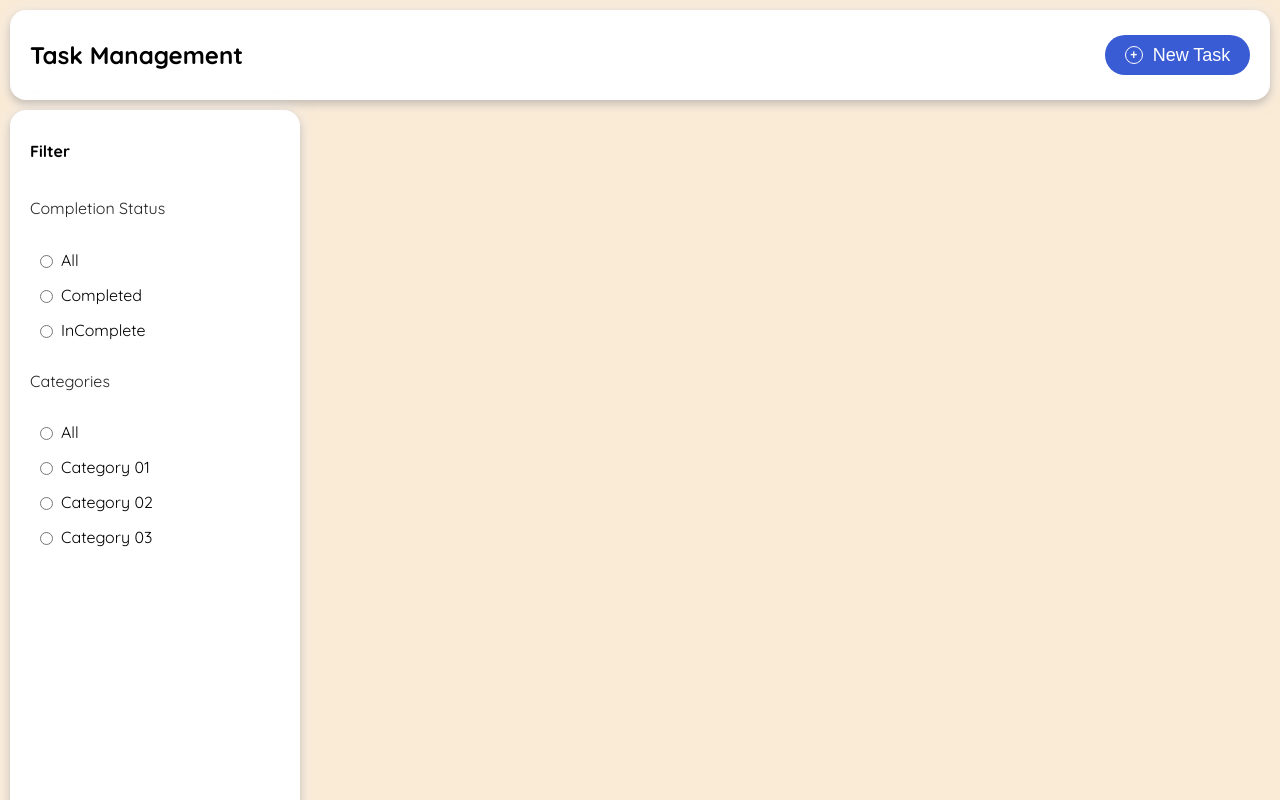
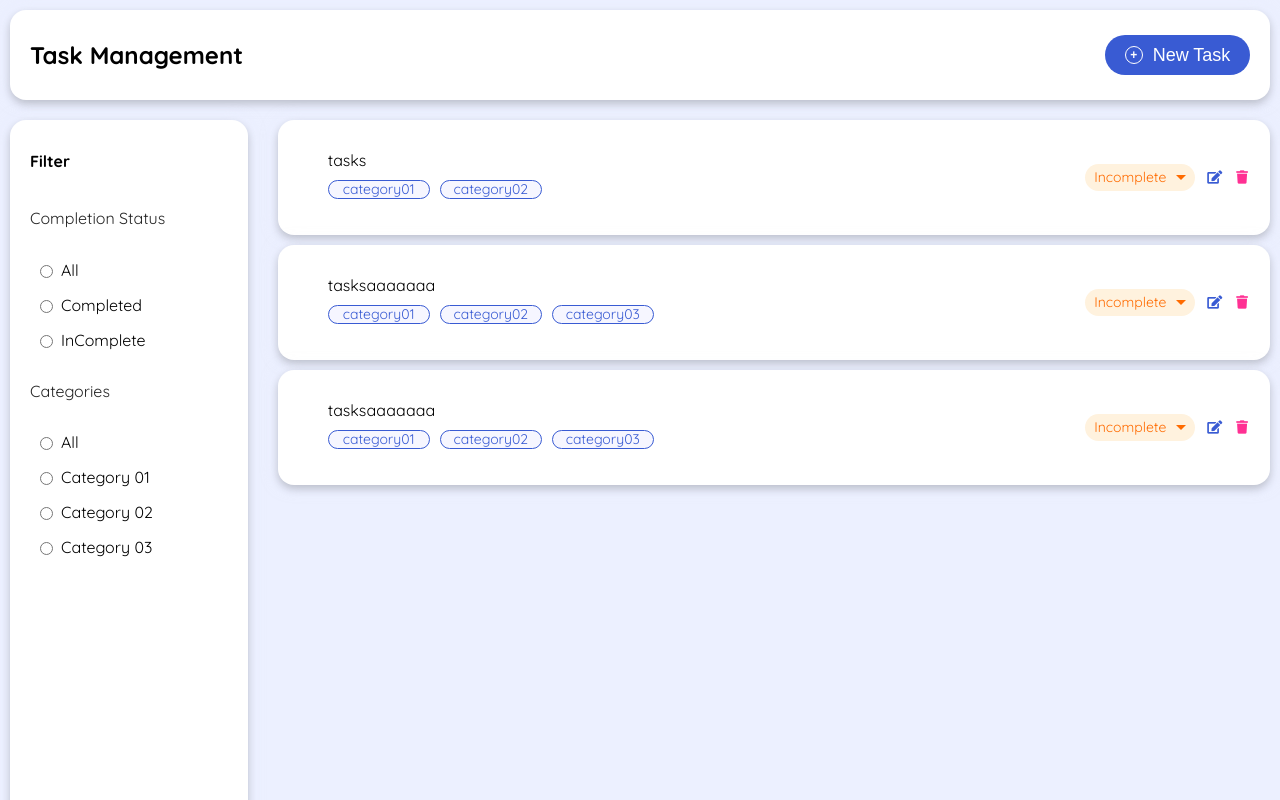
Before and after one commit to AnasHawi841/Task-Management, a React (Create React App) app: page / in a window 1280 px wide. Shown: the top 800 px of the page. Built offline with nearby package versions, Linux system fonts and the light colour scheme.

Commit message:
Style listItem  layout

```diff
--- a/public/index.html
+++ b/public/index.html
@@ -15,6 +15,10 @@
       href="https://fonts.googleapis.com/css2?family=Quicksand:wght@300;400;500;700&display=swap"
       rel="stylesheet"
     />
+    <link
+      rel="stylesheet"
+      href="https://cdnjs.cloudflare.com/ajax/libs/font-awesome/5.15.3/css/all.min.css"
+    />
 
     <title>React App</title>
   </head>
--- a/src/App.css
+++ b/src/App.css
@@ -1,5 +1,4 @@
 body {
-  background-color: antiquewhite;
-
+  background-color: #ecf0ff;
   font-family: "Quicksand", sans-serif;
 }
--- a/src/components/Layout/Layout.css
+++ b/src/components/Layout/Layout.css
@@ -1,16 +1,3 @@
-.layout {
-  display: flex;
-  flex-direction: column;
-  gap: 40px;
+.children {
+  width: 100vw;
 }
-
-.main-content {
-  margin-left: 250px;
-  width: calc(100% - 250px);
-  display: flex;
-  flex-direction: column;
-}
-
-.page-content {
-  padding: 20px;
-}
--- a/src/components/Layout/Layout.jsx
+++ b/src/components/Layout/Layout.jsx
@@ -9,8 +9,14 @@ const Layout = ({ children }) => {
       <div>
         <Navbar />
       </div>
-      <div>
+      <div
+        style={{
+          display: "flex",
+          gap: "10px",
+        }}
+      >
         <Sidebar />
+        <div className="children">{children}</div>
       </div>
     </div>
   );
--- a/src/components/Navbar/Navbar.css
+++ b/src/components/Navbar/Navbar.css
@@ -17,7 +17,7 @@
   color: black;
 }
 
-button {
+.navbarButton {
   color: white;
   padding: 8px 16px;
   min-width: 145px;
@@ -34,7 +34,7 @@ button {
   font-size: 18px;
   line-height: 22px;
 }
-button span {
+.navbarButton span {
   display: flex;
   justify-content: center;
   align-items: center;
--- a/src/components/Navbar/Navbar.jsx
+++ b/src/components/Navbar/Navbar.jsx
@@ -5,7 +5,7 @@ const Navbar = () => {
   return (
     <nav className="navbar">
       <div className="navbar-brand">Task Management</div>
-      <button>
+      <button className="navbarButton">
         <span>+</span> New Task
       </button>
     </nav>
--- a/src/components/Sidebar/Sidebar.jsx
+++ b/src/components/Sidebar/Sidebar.jsx
@@ -7,9 +7,9 @@ const Sidebar = () => {
       <div className="sidebar_title">Filter</div>
       <div className="sidebar_section">
         <h4 className="sidebar_titleSection">Completion Status</h4>
-        {["All", "Completed", "InComplete"].map((status) => {
+        {["All", "Completed", "InComplete"].map((status, index) => {
           return (
-            <div className="completion_filter">
+            <div className="completion_filter" key={index}>
               <input type="radio" name="choice" value={status} />
               <span>{status}</span>
             </div>
@@ -19,9 +19,9 @@ const Sidebar = () => {
       <div className="sidebar_section">
         <h4 className="sidebar_titleSection">Categories</h4>
         {["All", "Category 01", "Category 02", "Category 03"].map(
-          (category) => {
+          (category, index) => {
             return (
-              <div className="completion_filter">
+              <div key={index} className="completion_filter">
                 <input type="radio" name="choice" value={category} />
                 <span>{category}</span>
               </div>
--- /dev/null
+++ b/src/components/Task/Task.css
@@ -0,0 +1,143 @@
+.mainTask {
+  display: flex;
+  justify-content: space-between;
+  margin: 10px;
+  background-color: white;
+  padding: 10px 20px;
+  border-radius: 16px;
+  height: 95px;
+  box-shadow: 0 4px 8px rgba(0, 0, 0, 0.2), 0 0 16px rgba(233, 237, 252, 0.5);
+}
+
+.task-info {
+  display: flex;
+  flex-direction: column;
+  margin: 10px;
+  padding: 10px 20px;
+  gap: 10px;
+}
+
+.categoryTask {
+  display: flex;
+  flex-direction: row;
+  font-weight: 400;
+  line-height: 17px;
+  font-size: 14px;
+  gap: 10px;
+  justify-content: center;
+  align-items: center;
+}
+
+.taskItems {
+  background-color: #f6f6ff;
+  color: #395bd3;
+  border-radius: 50px;
+  border: 1px solid;
+  width: 100px;
+  display: flex;
+  justify-content: center;
+  align-items: center;
+}
+
+.task-actions {
+  display: flex;
+  gap: 10px;
+  justify-content: center;
+  align-items: center;
+}
+.task-actions button {
+  background: none;
+  border: none;
+  outline: none;
+  cursor: pointer;
+  display: flex;
+  align-items: center;
+  justify-content: center;
+  padding: 2px;
+}
+.custom-dropdown {
+  position: relative;
+  display: inline-block;
+}
+
+.dropdown-selected {
+  padding: 5px;
+  border-radius: 16px;
+  font-size: 14px;
+  font-weight: 400;
+  line-height: 17px;
+  display: flex;
+  justify-content: center;
+  width: 100px;
+  align-items: center;
+  cursor: pointer;
+}
+
+.status-indicator {
+  border-radius: 50%;
+  width: 10px;
+  height: 10px;
+  display: inline-block;
+  margin-left: 5px;
+}
+
+.dropdown-options {
+  position: absolute;
+  background-color: white;
+  border: 1px solid #ccc;
+  top: 30px;
+  margin: 10px;
+  width: 120px;
+  left: 0;
+  padding: 5px;
+  z-index: 10;
+  cursor: pointer;
+}
+.dropdown-option span {
+  margin-right: 10px;
+}
+.dropdown-arrow {
+  width: 0;
+  height: 0;
+  border-left: 5px solid transparent;
+  border-right: 5px solid transparent;
+  border-top: 5px solid #000;
+  margin-left: 10px;
+}
+
+.fa-edit {
+  color: #395bd3;
+}
+.fa-trash {
+  color: #ff3093;
+}
+.tooltip {
+  position: absolute;
+  display: inline-block;
+  top: 30px;
+  left: 20%;
+  transform: translateX(-50%);
+  overflow: auto;
+  background-color: #0c1049;
+  border-radius: 4px;
+  color: #fff;
+  padding: 5px 10px;
+  font-size: 14px;
+  white-space: nowrap;
+  box-shadow: 0px 4px 6px rgba(0, 0, 0, 0.1);
+  z-index: 10;
+}
+
+.task-name {
+  position: relative;
+  cursor: pointer;
+  font-size: "20px";
+  font-weight: "500";
+  line-height: "25px";
+}
+
+.task-name:hover .tooltip {
+  visibility: visible;
+  opacity: 1;
+  transition: opacity 0.2s;
+}
--- /dev/null
+++ b/src/components/Task/TaskItem.jsx
@@ -0,0 +1,105 @@
+import React, { useState } from "react";
+import "./Task.css";
+
+const TaskItem = ({ task, onEdit, onDelete, onToggleComplete }) => {
+  const [status, setStatus] = useState(
+    task.completed ? "Complete" : "Incomplete"
+  );
+  const [isDropdownOpen, setIsDropdownOpen] = useState(false);
+  const [isTooltipVisible, setIsTooltipVisible] = useState(false);
+
+  const handleStatusChange = (newStatus) => {
+    setStatus(newStatus);
+    setIsDropdownOpen(false); // Close dropdown after selection
+    onToggleComplete(task.id); // Toggle task completion in the parent component
+  };
+
+  return (
+    <div className="mainTask">
+      <div className="task-info">
+        <div
+          className="task-name"
+          onMouseEnter={() => setIsTooltipVisible(true)}
+          onMouseLeave={() => setIsTooltipVisible(false)}
+        >
+          {task.name}
+
+          {/* Tooltip */}
+          {isTooltipVisible && (
+            <div className="tooltip">{task.description}</div>
+          )}
+        </div>
+        <div className="categoryTask">
+          {task.category.map((category, index) => {
+            return (
+              <div className="taskItems" key={index}>
+                {category}
+              </div>
+            );
+          })}
+        </div>
+      </div>
+      <div className="task-actions">
+        <div className="task-status">
+          <div className="custom-dropdown">
+            <div
+              className="dropdown-selected"
+              onClick={() => setIsDropdownOpen(!isDropdownOpen)}
+              style={{
+                background: status === "Completed" ? "#E1FFDE" : "#FFF2DE",
+                color: status === "Completed" ? "#0A7900" : "#FF6B00",
+              }}
+            >
+              {status}
+              <span
+                className="dropdown-arrow"
+                style={{
+                  borderTopColor:
+                    status === "Completed" ? "#0A7900" : "#FF6B00",
+                }}
+              ></span>
+            </div>
+            {isDropdownOpen && (
+              <div className="dropdown-options">
+                <div
+                  onClick={() => handleStatusChange("Completed")}
+                  className="dropdown-option"
+                >
+                  <span
+                    className="status-indicator"
+                    style={{
+                      backgroundColor: "#0A7900",
+                    }}
+                  ></span>
+                  Completed
+                </div>
+
+                <div
+                  onClick={() => handleStatusChange("Incomplete")}
+                  className="dropdown-option"
+                >
+                  <span
+                    className="status-indicator"
+                    style={{
+                      backgroundColor: "#FF6B00",
+                    }}
+                  ></span>
+                  Incomplete
+                </div>
+              </div>
+            )}
+          </div>
+        </div>
+
+        <button onClick={() => onEdit(task)}>
+          <i className="fas fa-edit"></i>
+        </button>
+        <button onClick={() => onDelete(task)}>
+          <i className="fas fa-trash"></i>
+        </button>
+      </div>
+    </div>
+  );
+};
+
+export default TaskItem;
--- a/src/components/Task/TaskList.jsx
+++ b/src/components/Task/TaskList.jsx
@@ -1,5 +1,25 @@
-const TaskList = (value, delay) => {
-  return <div>task</div>;
+import React from "react";
+import TaskItem from "./TaskItem";
+
+const TaskList = ({ tasks, onEdit, onDelete, onToggleComplete }) => {
+  return (
+    <div className="task-list">
+      {tasks.length === 0 ? (
+        <p>No tasks available</p>
+      ) : (
+        tasks.map((task) => (
+          <div key={task.id}>
+            <TaskItem
+              task={task}
+              onEdit={onEdit}
+              onDelete={onDelete}
+              onToggleComplete={onToggleComplete}
+            />
+          </div>
+        ))
+      )}
+    </div>
+  );
 };
 
 export default TaskList;
--- a/src/pages/Admin.jsx
+++ b/src/pages/Admin.jsx
@@ -6,8 +6,32 @@ import FilterUnit from "../components/FilterUnit/FilterUnit";
 import TaskList from "../components/Task/TaskList";
 
 const Admin = () => {
-  const [tasks, setTasks] = useState([]);
-  const [categories, setCategories] = useState(["Work", "Personal", "Urgent"]);
+  const [tasks, setTasks] = useState([
+    {
+      id: 1,
+      name: "tasks",
+      description: "loreddsadasdsadsa",
+      category: ["category01", "category02"],
+    },
+    {
+      id: 2,
+      name: "tasksaaaaaaa",
+      description:
+        "loreddsadasdsadssadasdsadadssadsadasddasadsadsadsadsaadsadssadsdadsasdadasdsaa",
+      category: ["category01", "category02", "category03"],
+    },
+    {
+      id: 3,
+      name: "tasksaaaaaaa",
+      description: "loreddsadasdsadsa",
+      category: ["category01", "category02", "category03"],
+    },
+  ]);
+  const [categories, setCategories] = useState([
+    "category 01",
+    "category 02",
+    "category 03",
+  ]);
   const [selectedCategory, setSelectedCategory] = useState([]);
   const [filter, setFilter] = useState("All");
   const [dialogState, setDialogState] = useState({
@@ -51,7 +75,7 @@ const Admin = () => {
 
   // Filter and Categorize Tasks
   const filteredTasks = tasks.filter((task) => {
-    if (filter === "Completed") return task.completed;
+    if (filter === "All") return task;
     if (filter === "Incomplete") return !task.completed;
     if (filter === "Category") return selectedCategory.includes(task.category);
     return true;
@@ -59,10 +83,8 @@ const Admin = () => {
 
   return (
     <div className="admin-container">
-      <h1>Admin Task Management</h1>
-
       {/* Filter Section */}
-      <div className="filter-section">
+      {/* <div className="filter-section">
         <FilterUnit
           title="Filter by Status"
           filterOptions={["All", "Completed", "Incomplete"]}
@@ -75,7 +97,7 @@ const Admin = () => {
             setFilter("Category");
           }}
         />
-      </div>
+      </div> */}
 
       {/* Task List */}
       <TaskList
@@ -96,14 +118,14 @@ const Admin = () => {
       />
 
       {/* Add Task Button */}
-      <button
+      {/* <button
         onClick={() =>
           setDialogState({ isOpen: true, type: "Add", task: null })
         }
         className="add-task-button"
       >
         Add Task
-      </button>
+      </button> */}
 
       {/* Dialog */}
       <Dialog
```
